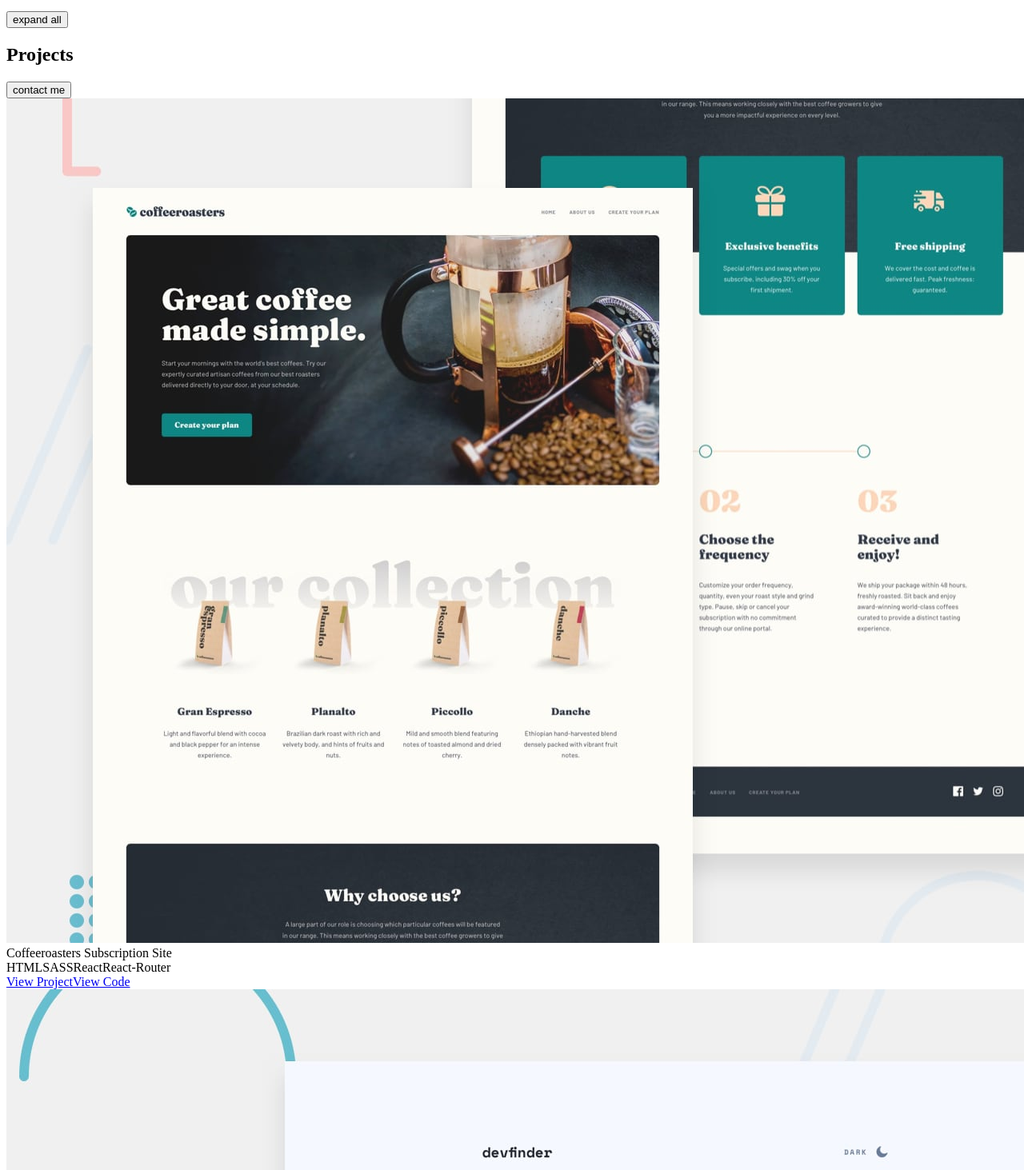
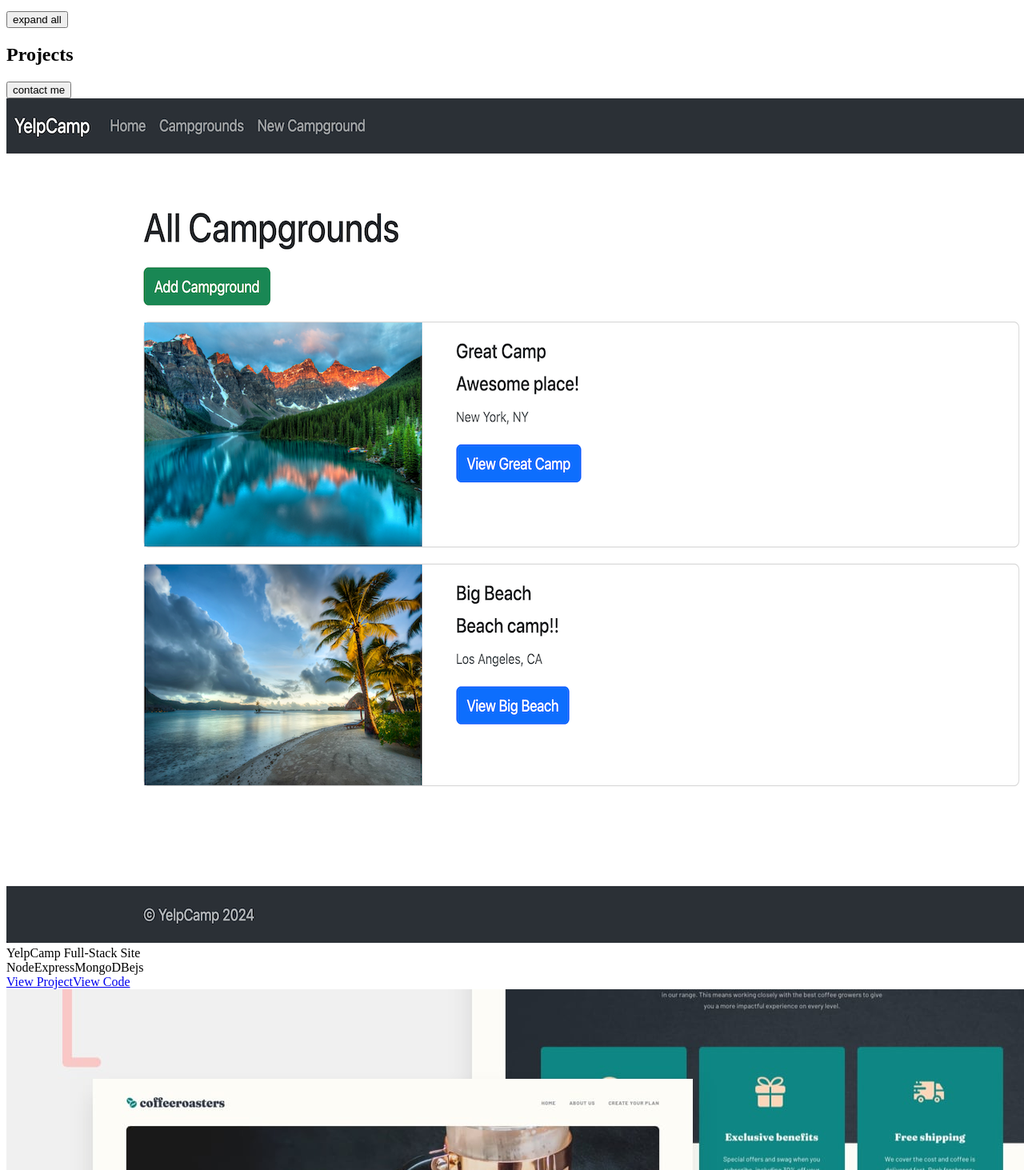
Before and after one commit to cassiecccc/yicheng-portfolio-site, a React (Vite) app: page / in a window 1280 px wide. Shown: the part 5607-7070 px from the top of the page at 80% size. Built offline with nearby package versions, Linux system fonts and the light colour scheme; the HTML template or start-up script is replaced by a standard one.

Commit message:
added yelpcamp project

```diff
--- a/src/shared/projectsShown.js
+++ b/src/shared/projectsShown.js
@@ -1,4 +1,12 @@
 export const PROJECTSSHOWN = [
+  {
+    name: "YelpCamp Full-Stack Site",
+    thumbnail: "/portfolio-thumbnails/yelpcamp.png",
+    stacks: ["Node", "Express", "MongoDB", "ejs"],
+    webLink: "https://radiant-beyond-95357-d5b30faaa07f.herokuapp.com/",
+    codeLink: "https://github.com/cassiecccc/yelpcamp",
+  },
+
   {
     name: "Coffeeroasters Subscription Site",
     thumbnail: "/portfolio-thumbnails/coffee-roasters.jpg",
```
Also changed, not shown: public/portfolio-thumbnails/yelpcamp.png (added).
